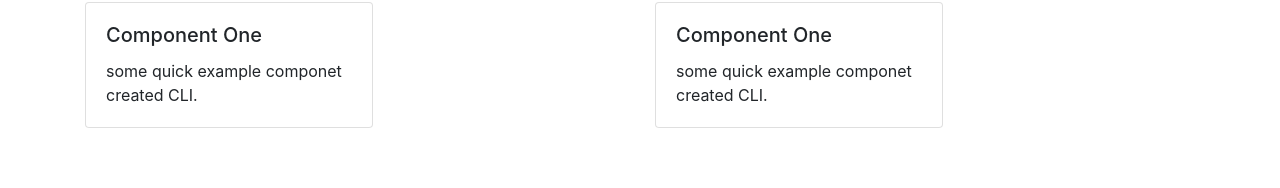
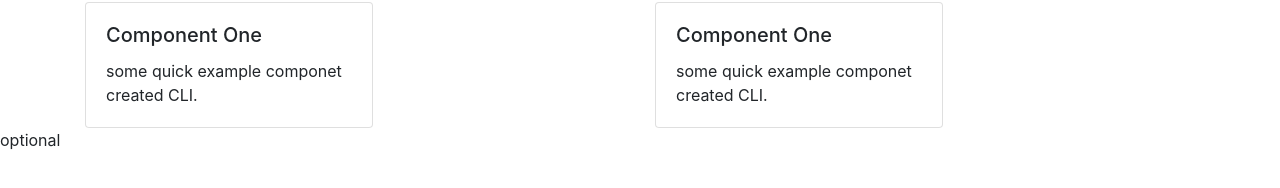
Before and after one commit to prasad39/second, an Angular app: page / in a window 1280 px wide. Shown: the part 382-570 px from the top of the page. Built offline with nearby package versions, Linux system fonts and the light colour scheme.

Commit message:
Update app.component.html

```diff
--- a/src/app/app.component.html
+++ b/src/app/app.component.html
@@ -6,3 +6,4 @@
 </div>
 <app-component-one [parentData]="name"></app-component-one>
 <app-ctwo></app-ctwo>
+<p>optional</p>
```
